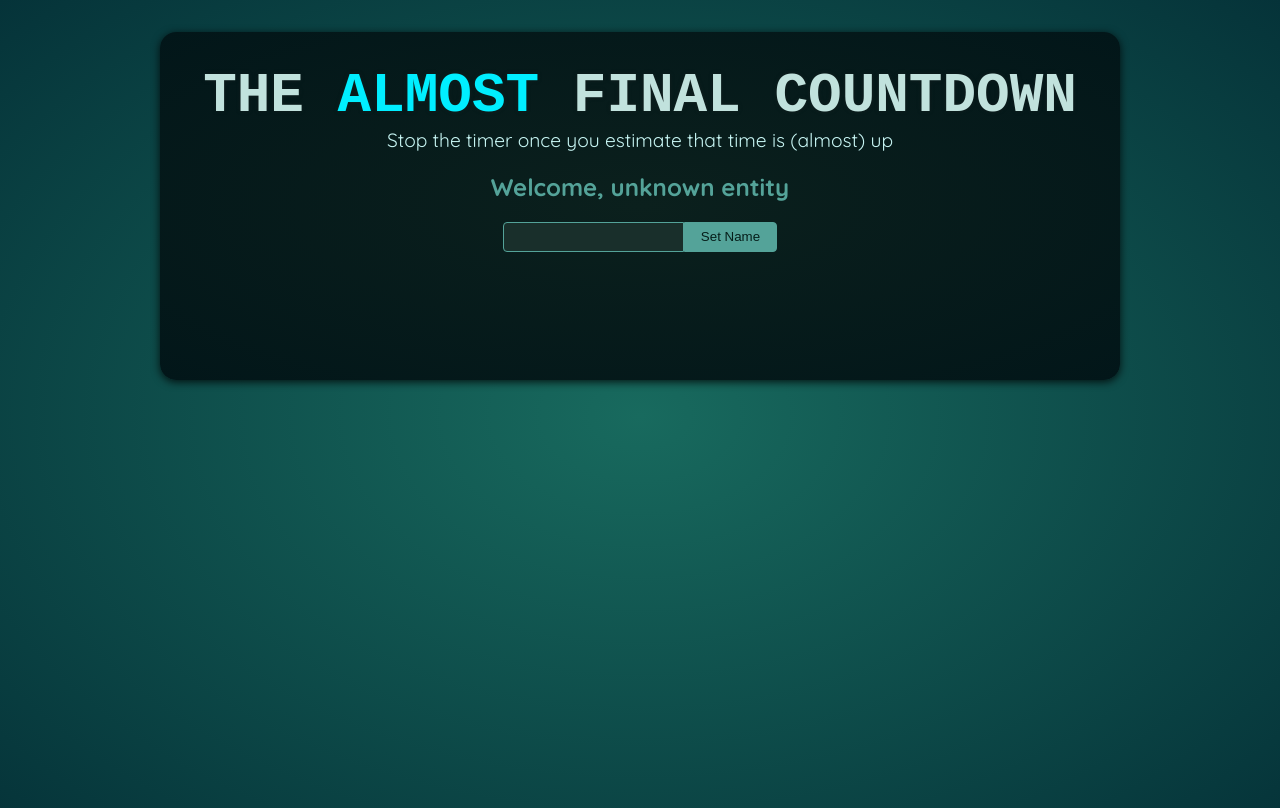
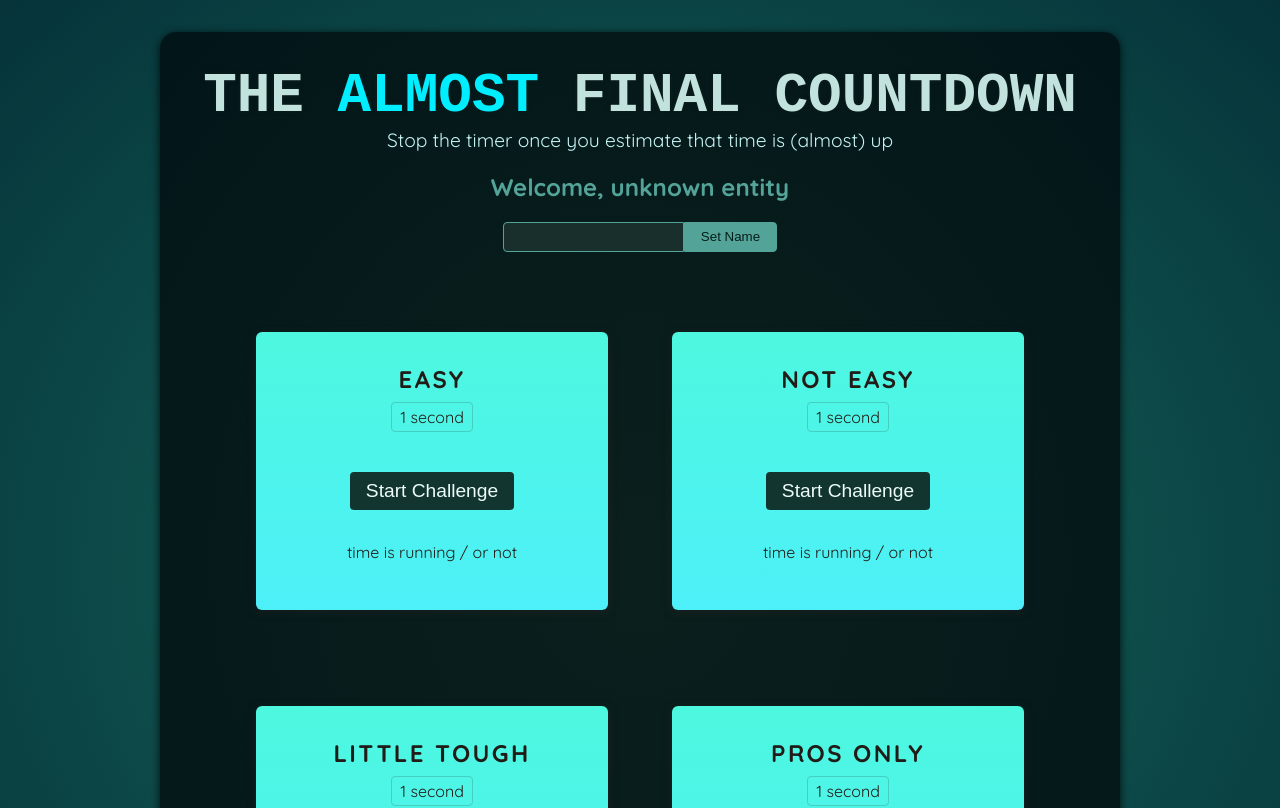
Before and after one commit to IyaadArshad/06-the-almost-final-countdown-udemy, a React (Vite) app: page / in a window 1280 px wide. Shown: the top 808 px of the page. Built offline with nearby package versions, Linux system fonts and the light colour scheme; a web font is replaced by a local one.

Commit message:
Updates for lecture 138

```diff
--- a/src/App.jsx
+++ b/src/App.jsx
@@ -1,10 +1,16 @@
 import Player from './components/Player.jsx';
+import TimerChallenge from './components/TimerChallenge.jsx'
 
 function App() {
   return (
     <>
       <Player />
-      <div id="challenges"></div>
+      <div id="challenges">
+        <TimerChallenge title="Easy" targetTime={1} />
+        <TimerChallenge title="Not easy" targetTime={1} />
+        <TimerChallenge title="Little tough" targetTime={1} />
+        <TimerChallenge title="Pros only" targetTime={1} />
+      </div>
     </>
   );
 }
--- /dev/null
+++ b/src/components/TimerChallenge.jsx
@@ -0,0 +1,16 @@
+export default function TimerChallenge({ title, targetTime }) {
+    return (
+        <section className="challenge">
+            <h2>{title}</h2>
+            <p className="challenge-time">{targetTime} second{targetTime > 1 ? 's' : ''}</p>
+            <p>
+                <button>
+                    Start Challenge
+                </button>
+            </p>
+            <p className="">
+                time is running / or not
+            </p>
+        </section>
+    );
+}
```
